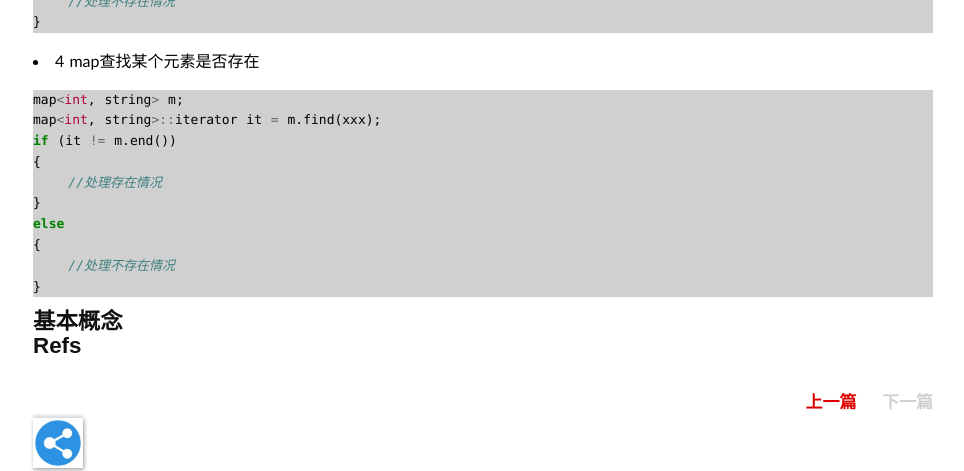
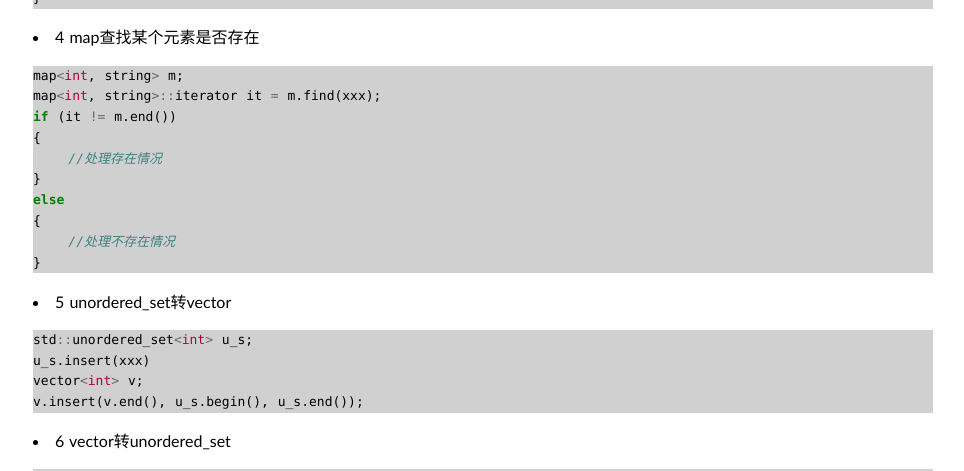
Before and after one commit to duyanghao/duyanghao.github.io, a Jekyll site: the page built from _posts/2018-12-12-c++-practice.md, in a window 1280 px wide and 1400 px high, scrolled down 1269 px. Shown: the top 471 px of the window, without its empty margins (157-1121 px from the left). Built offline with Jekyll 4.4.1, drawn with Linux system fonts in a browser that asks for light colours; some web fonts are replaced; comment, search, counter and statistics services are not loaded; some of the changed text lies outside the part shown.

Commit message:
添加c++ practice
Signed-off-by: duyanghao <1294057873@qq.com>

````diff
--- a/_posts/2018-12-12-c++-practice.md
+++ b/_posts/2018-12-12-c++-practice.md
@@ -9,7 +9,7 @@
 
 ## 前言
 
-本文列举出业务开发中常用的`c++`技巧，在本人用`c++`进行业务开发的过程中发现基本只需要使用这些特性就可以将`90%`的逻辑搞定……
+本文列举出业务开发中常用的`c++`技巧和使用经验(不断补充)……
 
 ## 语法注意点
 
@@ -87,6 +87,43 @@
 }
 ```
 
-## 基本概念
+* 5 unordered_set转vector
+
+```c++
+std::unordered_set<int> u_s;
+u_s.insert(xxx)
+vector<int> v;
+v.insert(v.end(), u_s.begin(), u_s.end());
+```
+
+* 6 vector转unordered_set
+
+```c++
+vector<int> v;
+v.push_back(xxx);
+std::unordered_set<int> u_s(v.begin(), v.end());
+```
+
+* 7 产生`1`——`10`随机化数字
+
+```c++
+srand (time(NULL));
+j = 1 + (int) (10.0 * (rand() / (RAND_MAX + 1.0)));
+...
+```
+
+> "If you want to generate a random integer between 1 and 10, you should always do it by using high-order bits, as in
+
+                     j = 1 + (int) (10.0 * (rand() / (RAND_MAX + 1.0)));
+
+              and never by anything resembling
+
+                     j = 1 + (rand() % 10);
+
+              (which uses lower-order bits)."
 
 ## Refs
+
+* [Efficiently moving contents of std::unordered_set to std::vector](https://stackoverflow.com/questions/42519867/efficiently-moving-contents-of-stdunordered-set-to-stdvector)
+* [C++中int、string等常见类型转换](https://www.cnblogs.com/gaobw/p/7070622.html)
+* [convert-vector-set](https://www.techiedelight.com/convert-vector-set-cpp/)
````
